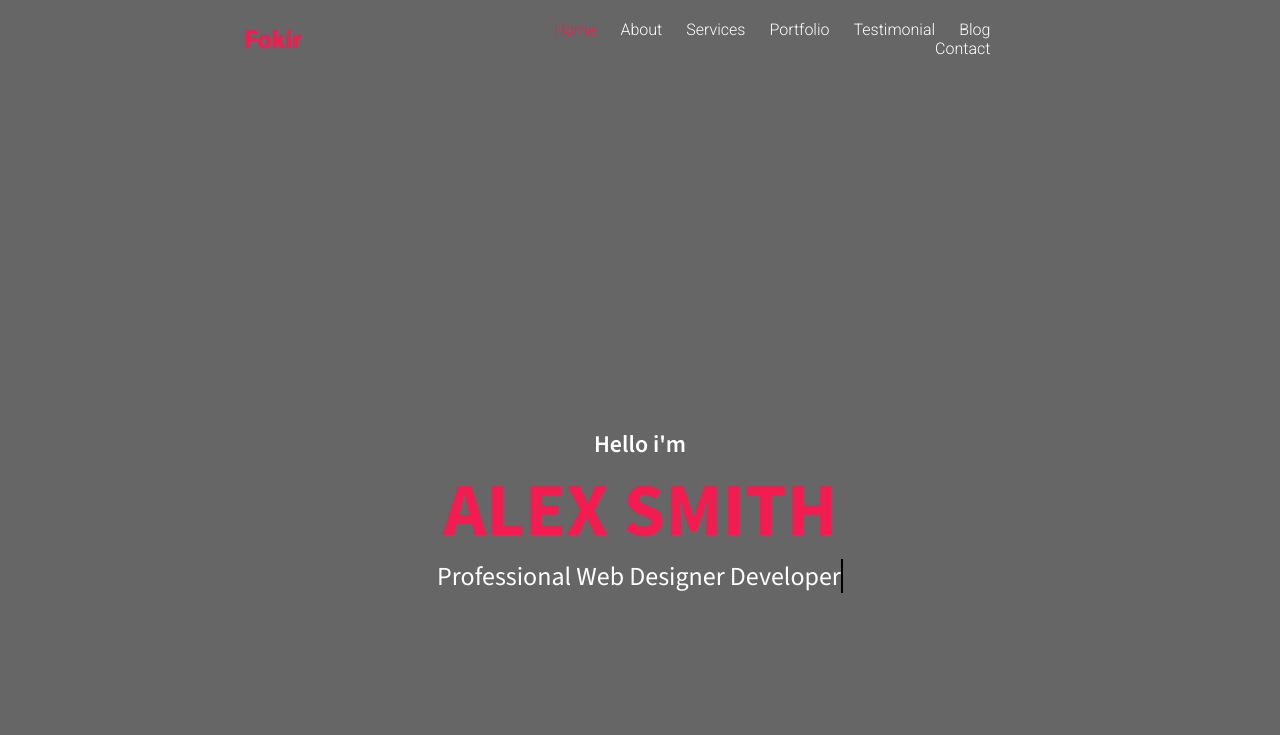
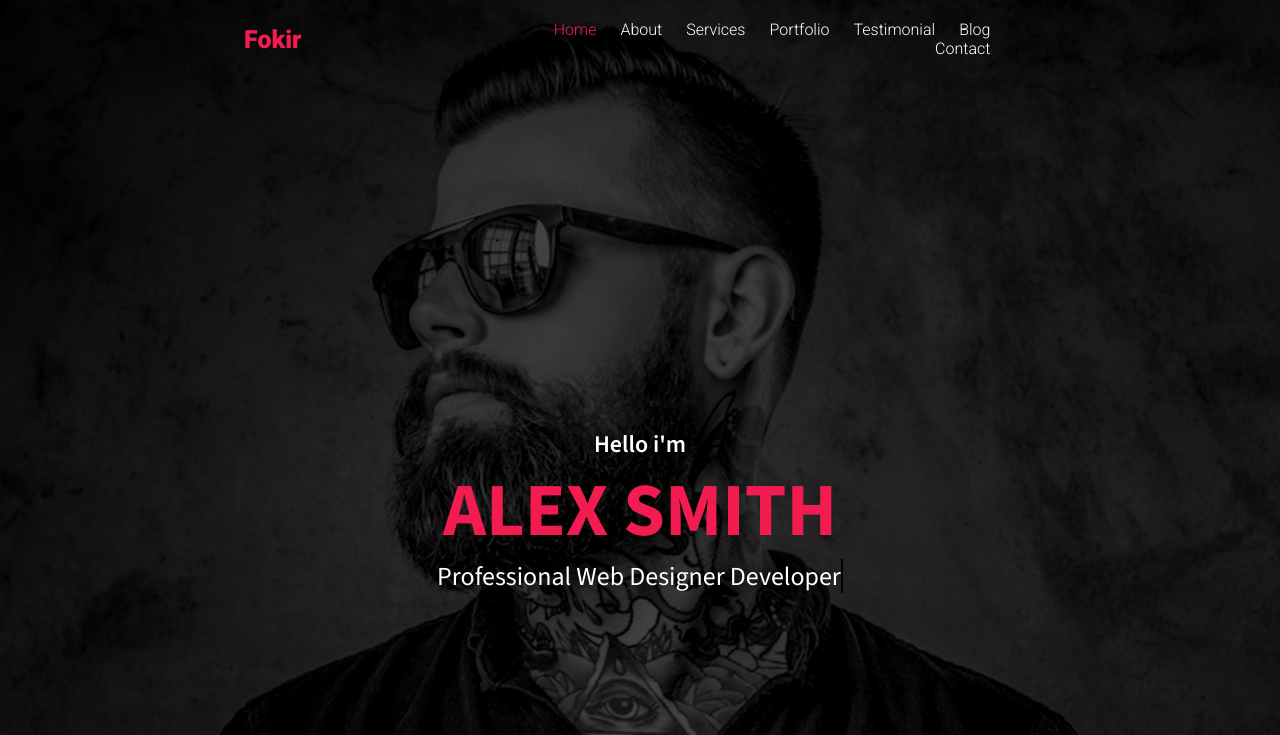
Before and after one commit to hassanElkashif/assignment-4---Fokir, a plain HTML site: page index.html in a window 1280 px wide. Shown: the top 735 px of the page. Drawn offline with nearby package versions, Linux system fonts and the light colour scheme.

Commit message:
header-img

```diff
--- a/styles/main.css
+++ b/styles/main.css
@@ -64,7 +64,7 @@ ul {
 }
 .header-sec {
   height: 100vh;
-  background: rgba(0, 0, 0, 0.6) url("../imgs/hero\img.jpg") no-repeat center
+  background: rgba(0, 0, 0, 0.6) url("../imgs/hero_img.jpg") no-repeat center
     center/cover;
   background-blend-mode: multiply;
 }
```
Also changed, not shown: imgs/hero_img.jpg (renamed from imgs/hero img.jpg).
